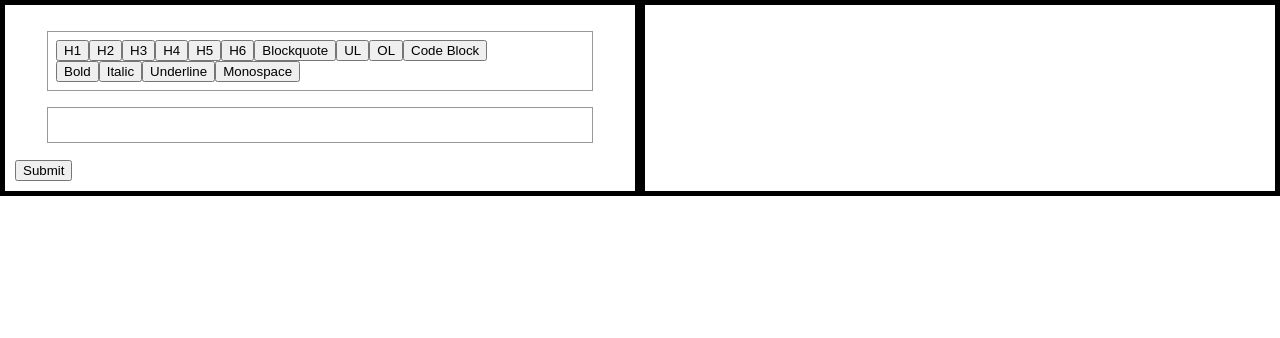
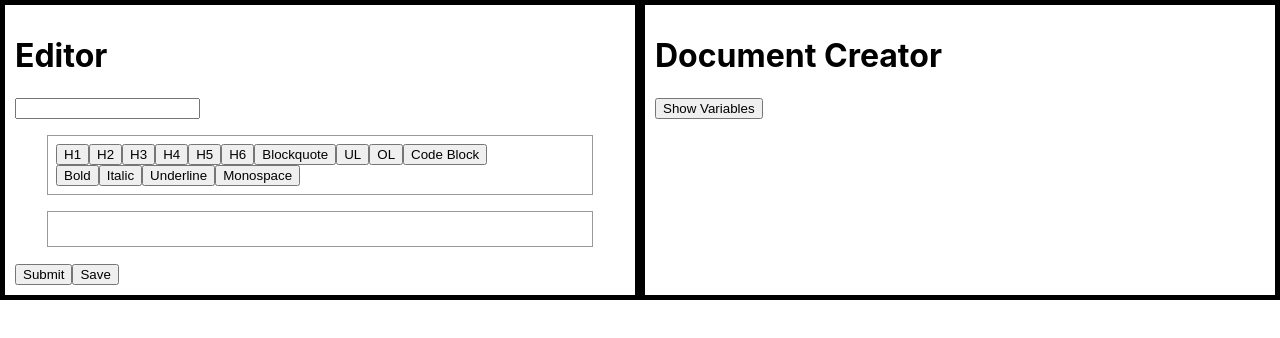
Before and after one commit to jmwalsh101/OPUS, a React (Create React App) app: page / in a window 1280 px wide. Shown: the top 338 px of the page. Built offline with nearby package versions, Linux system fonts and the light colour scheme.

Commit message:
exploration: added variable control to document editor

```diff
--- a/src/components/Child2.js
+++ b/src/components/Child2.js
@@ -1,10 +1,50 @@
-import "./htmlstyle.css";
+import { useState } from "react";
 
 function Child2(props) {
-  console.log(props.data);
+  console.log("props: " + props.data);
+  //const [newV, setNewV] = useState("");
+  const [visVars, setVisVars] = useState(null);
+  const [testy, setTesty] = useState("");
+
+  function addContent(e) {
+    e.preventDefault();
+    visVars ? setVisVars(false) : setVisVars(true);
+  }
+
+  function handleAdd(e) {
+    e.preventDefault();
+    setTesty(e.target.value);
+  }
+
+  const showHideVars = visVars ? (
+    <span>Hide Variables</span>
+  ) : (
+    <span>Show Variables</span>
+  );
+
+  /*
+  function addTest(e) {
+    e.preventDefault();
+    setNewV(textV);
+  }
+*/
+  var test = visVars ? (
+    <div>
+      {props.data.map(function (i, index) {
+        return (
+          <button onClick={handleAdd} value={i.content} key={index}>
+            {i.name}
+          </button>
+        );
+      })}
+    </div>
+  ) : null;
+
   return (
     <div>
-      <span dangerouslySetInnerHTML={{ __html: props.data }} />
+      <button onClick={addContent}>{showHideVars}</button>
+      {test}
+      <span dangerouslySetInnerHTML={{ __html: testy }} />
     </div>
   );
 }
--- a/src/components/textEditor.js
+++ b/src/components/textEditor.js
@@ -1,5 +1,6 @@
 import React, { useState, useEffect } from "react";
 import Child2 from "./Child2";
+import _ from "lodash";
 
 import { Editor, EditorState, RichUtils } from "draft-js";
 import { convertToHTML } from "draft-convert";
@@ -9,11 +10,27 @@ import "./style.css";
 
 function TextEditor() {
   const [editorState, setEditorState] = useState(EditorState.createEmpty());
-  const [data, setData] = useState();
+  const [data, setData] = useState([]);
+  const [name, setName] = useState("");
   const editor = React.useRef(null);
+  const [arr1, setArr1] = useState([]);
+  //test
+
+  console.log(arr1[0]);
+  console.log("data: " + data[0]);
 
   function focusEditor() {
     editor.current.focus();
+  }
+
+  function handleSaveName(e) {
+    e.preventDefault();
+    setName(e.target.value);
+  }
+
+  function handleSave() {
+    const save = convertToHTML(editorState.getCurrentContent());
+    setArr1((current) => [...current, { name: name, content: save }]);
   }
 
   function handleSubmit(e) {
@@ -28,7 +45,7 @@ function TextEditor() {
     // setData(editorState.getCurrentContent().getBlocksAsArray());
     const html = convertToHTML(editorState.getCurrentContent());
     console.log(html);
-    setData(html);
+    setData((current) => [...current, { name: name, content: html }]);
   }
 
   useEffect(() => {
@@ -42,6 +59,12 @@ function TextEditor() {
     };
     return <button onMouseDown={onClickButton}>{props.label}</button>;
   };
+
+  const diff = _.difference(arr1, data);
+
+  if (diff.length) {
+    return <p>Unsaved changes</p>;
+  }
 
   const BLOCK_TYPES = [
     { label: "H1", style: "header-one" },
@@ -105,11 +128,14 @@ function TextEditor() {
   return (
     <div className="main">
       <div className="one">
+        <h1>Editor</h1>
+        <input type="text" onChange={handleSaveName} value={name} />
         <div onClick={focusEditor}>
           <div className="App">
             <BlockStyleControls onToggle={onBlockClick} />
             <InlineStyleControls onToggle={onInlineClick} />
           </div>
+
           <div className="App">
             <Editor
               ref={editor}
@@ -118,9 +144,13 @@ function TextEditor() {
             />
           </div>
           <input type="submit" onClick={handleSubmit} />
+          <button onClick={handleSave}>Save</button>
         </div>
+        {diff.length ? <p>Unsaved changes</p> : null}
       </div>
+
       <div className="two">
+        <h1>Document Creator</h1>
         <Child2 data={data} />
       </div>
     </div>
```
